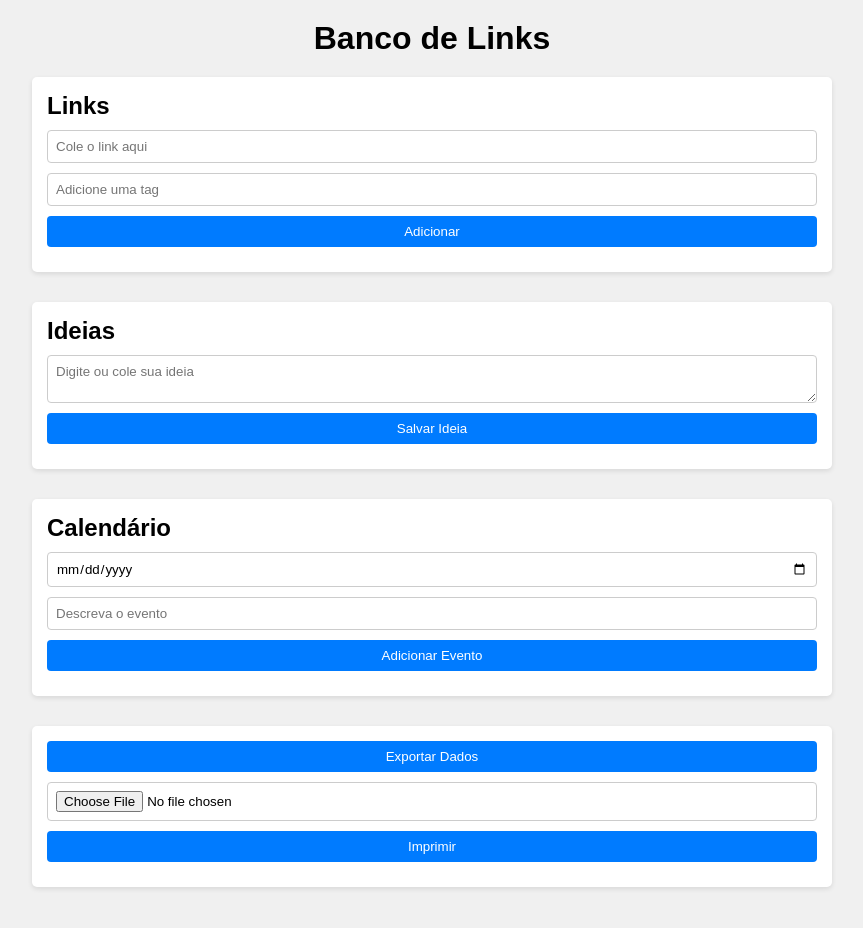
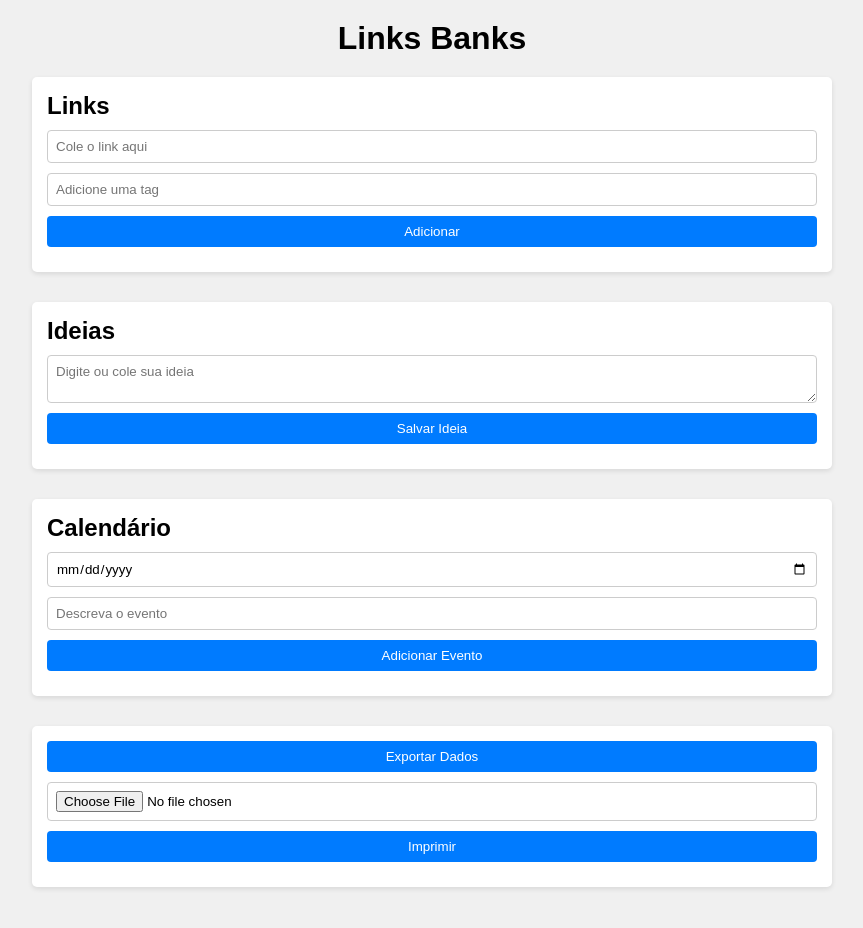
Before and after one commit to rtoram/link-bank, a plain HTML site: page index.html in a window 1280 px wide. Shown: the whole page, without its empty margins (208-1071 px from the left). Drawn offline with Linux system fonts and the light colour scheme.

Commit message:
Update index.html

```diff
--- a/index.html
+++ b/index.html
@@ -3,14 +3,14 @@
 <head>
     <meta charset="UTF-8">
     <meta name="viewport" content="width=device-width, initial-scale=1.0">
-    <title>Banco de Links</title>
+    <title>XpperiLinks</title>
     <link rel="stylesheet" href="style.css">
 </head>
 <body>
     <div class="container">
-        <h1>Banco de Links</h1>
+        <h1>Links Banks</h1>
 
-        <!-- Banco de Links -->
+        <!-- Links Banks -->
         <section id="links-section">
             <h2>Links</h2>
             <input type="text" id="link-input" placeholder="Cole o link aqui">
```
